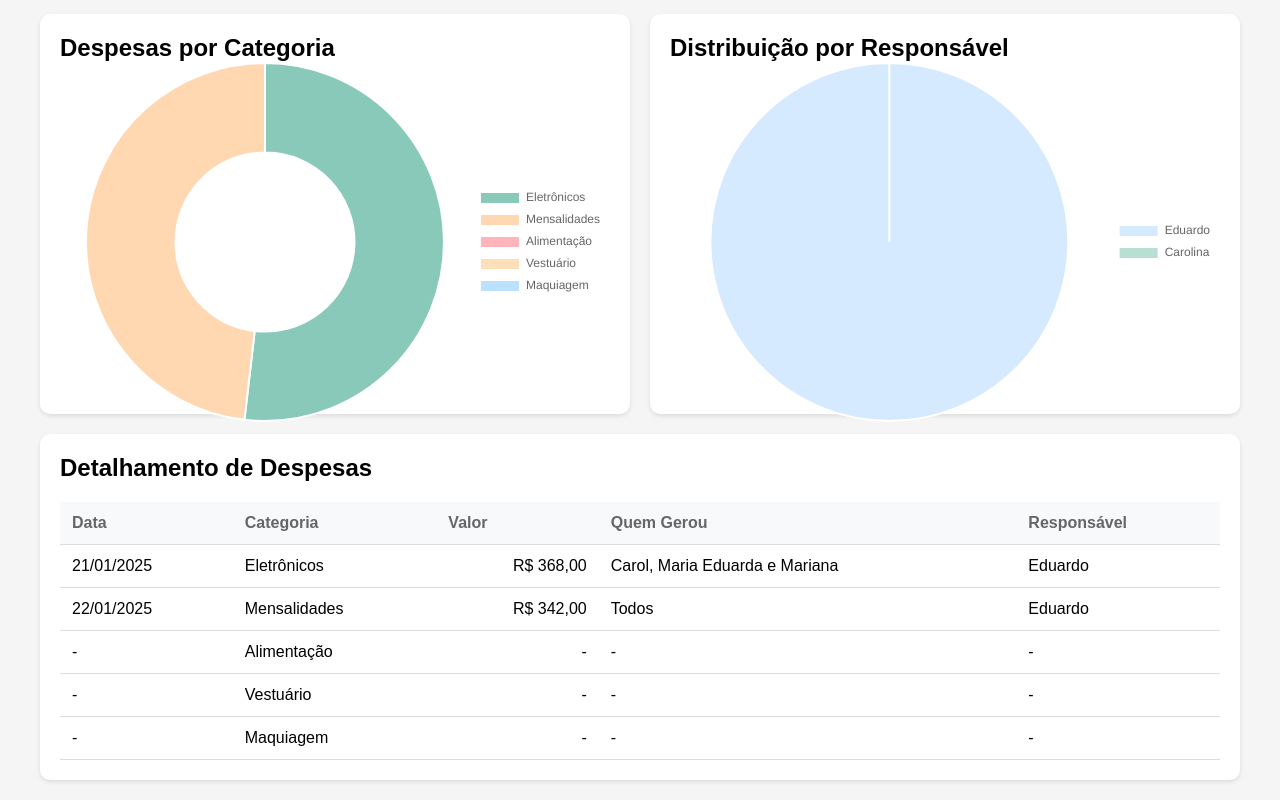
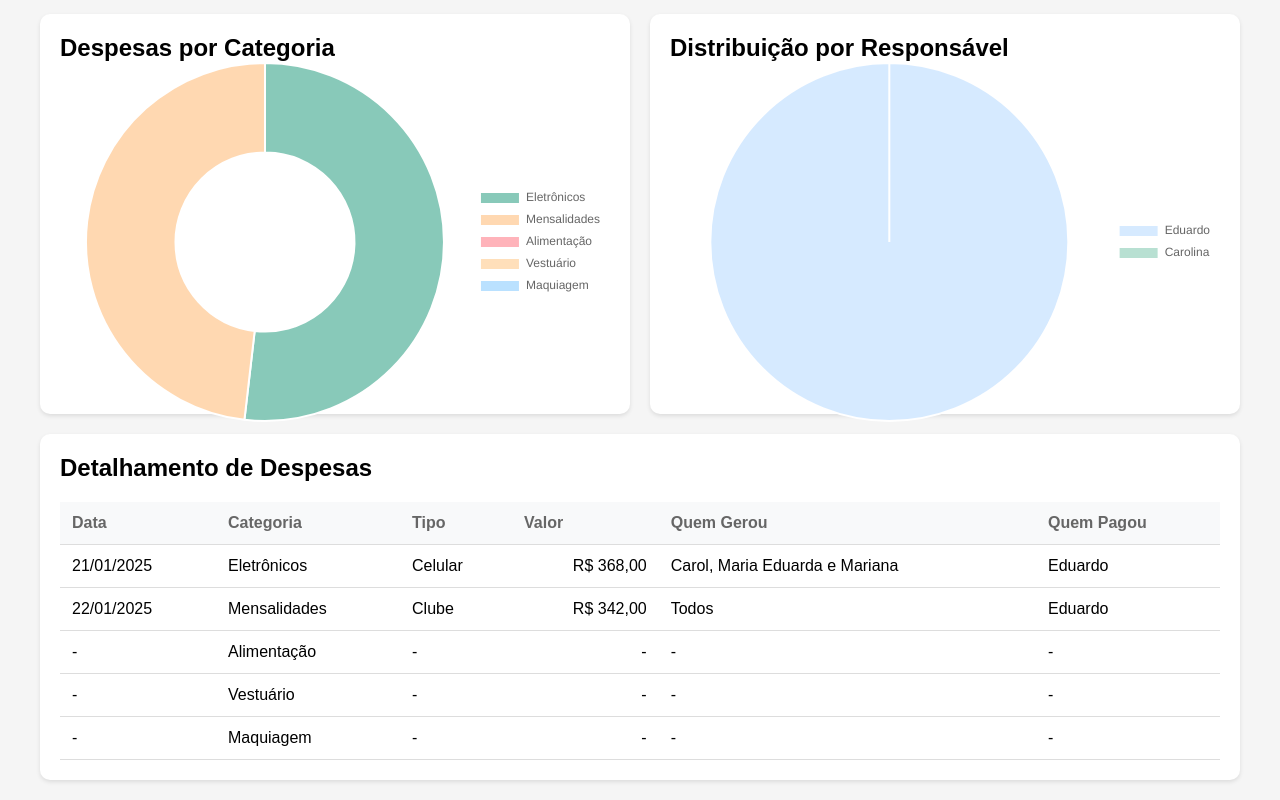
Before and after one commit to brutaro/Despesas-Carolina-e-filhas-2025, a plain HTML site: page index.html in a window 1280 px wide. Shown: the part 313-1113 px from the top of the page. Drawn offline with nearby package versions, Linux system fonts and the light colour scheme.

Commit message:
Update index.html

```diff
--- a/index.html
+++ b/index.html
@@ -6,7 +6,6 @@
     <title>Dashboard de Despesas 2025</title>
     <script src="https://cdn.jsdelivr.net/npm/chart.js@3.7.0/dist/chart.min.js"></script>
     <style>
-        /* [Manter todo o CSS anterior igual] */
         * {
             margin: 0;
             padding: 0;
@@ -168,15 +167,17 @@
                     <tr>
                         <th>Data</th>
                         <th>Categoria</th>
+                        <th>Tipo</th>
                         <th>Valor</th>
                         <th>Quem Gerou</th>
-                        <th>Responsável</th>
+                        <th>Quem Pagou</th> <!-- Coluna atualizada -->
                     </tr>
                 </thead>
                 <tbody>
                     <tr>
                         <td>21/01/2025</td>
                         <td>Eletrônicos</td>
+                        <td>Celular</td>
                         <td class="value-cell">R$ 368,00</td>
                         <td>Carol, Maria Eduarda e Mariana</td>
                         <td>Eduardo</td>
@@ -184,6 +185,7 @@
                     <tr>
                         <td>22/01/2025</td>
                         <td>Mensalidades</td>
+                        <td>Clube</td>
                         <td class="value-cell">R$ 342,00</td>
                         <td>Todos</td>
                         <td>Eduardo</td>
@@ -191,6 +193,7 @@
                     <tr>
                         <td>-</td>
                         <td>Alimentação</td>
+                        <td>-</td>
                         <td class="value-cell">-</td>
                         <td>-</td>
                         <td>-</td>
@@ -198,6 +201,7 @@
                     <tr>
                         <td>-</td>
                         <td>Vestuário</td>
+                        <td>-</td>
                         <td class="value-cell">-</td>
                         <td>-</td>
                         <td>-</td>
@@ -205,6 +209,7 @@
                     <tr>
                         <td>-</td>
                         <td>Maquiagem</td>
+                        <td>-</td>
                         <td class="value-cell">-</td>
                         <td>-</td>
                         <td>-</td>
```
